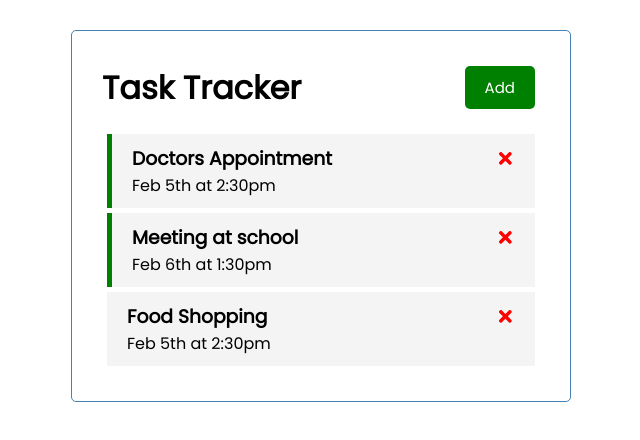
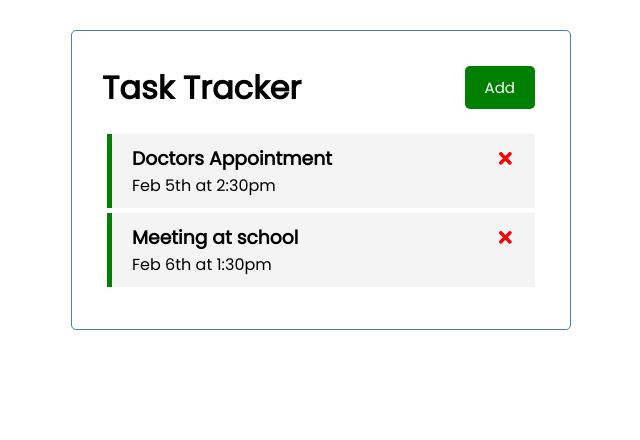
Before and after one commit to DylanAttal/task-tracker, a React (Create React App) app: page / in a window 1280 px wide. Shown: the top 440 px of the page, without its empty margins (319-959 px from the left). Built offline with nearby package versions, Linux system fonts and the light colour scheme; data requests are answered from the project's data file.

Commit message:
can delete task from server

```diff
--- a/db.json
+++ b/db.json
@@ -1,19 +1,16 @@
 {
   "tasks": [
     {
+      "id": 1,
       "text": "Doctors Appointment",
       "day": "Feb 5th at 2:30pm",
       "reminder": true
     },
     {
+      "id": 2,
       "text": "Meeting at school",
       "day": "Feb 6th at 1:30pm",
       "reminder": true
-    },
-    {
-      "text": "Food Shopping",
-      "day": "Feb 5th at 2:30pm",
-      "reminder": false
     }
   ]
 }
--- a/src/App.js
+++ b/src/App.js
@@ -20,10 +20,16 @@ function App() {
     const res = await fetch('http://localhost:5000/tasks')
     const data = await res.json()
 
+    console.log(data)
+
     return data
   }
 
-  const deleteTask = (e, id) => {
+  const deleteTask = async (e, id) => {
+    await fetch(`http://localhost:5000/tasks/${id}`, {
+      method: 'DELETE',
+    })
+
     setTasks(tasks.filter((task) => task.id !== id))
   }
 
```
